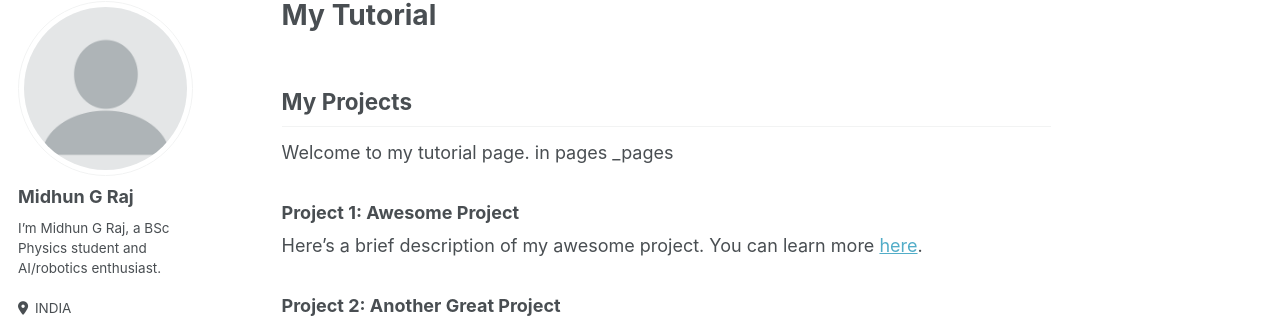
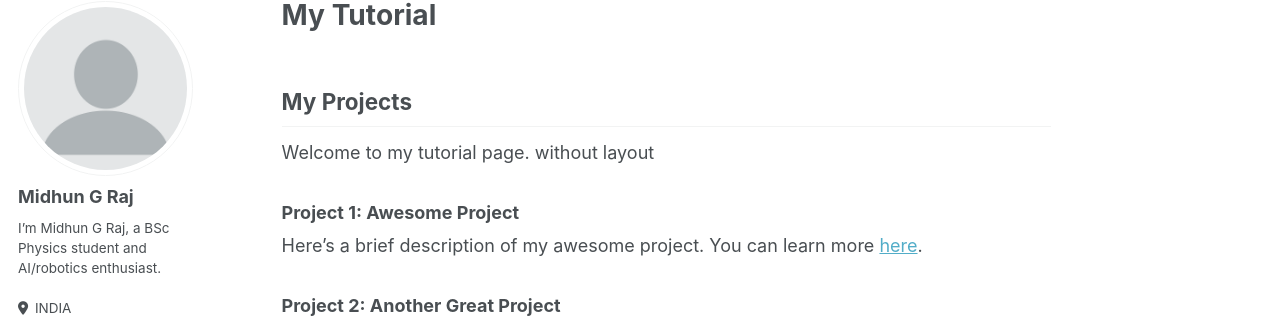
Before and after one commit to MIDHUNGRAJ/midhungraj.github.io, a Jekyll site: the page built from _pages/tutorial.md, in a window 1280 px wide and 1225 px high. Shown: the part 105-431 px from the top of the window. Built offline with Jekyll 4.4.1, drawn with Linux system fonts in a browser that asks for light colours.

Commit message:
update -> v.11

```diff
--- a/_pages/tutorial.md
+++ b/_pages/tutorial.md
@@ -6,7 +6,7 @@ permalink: /tutorial/
 
 ## My Projects
 
-Welcome to my tutorial page. in pages _pages
+Welcome to my tutorial page. without layout
 
 ### Project 1: Awesome Project
 Here’s a brief description of my awesome project. You can learn more [here](https://link-to-your-project.com).
```
